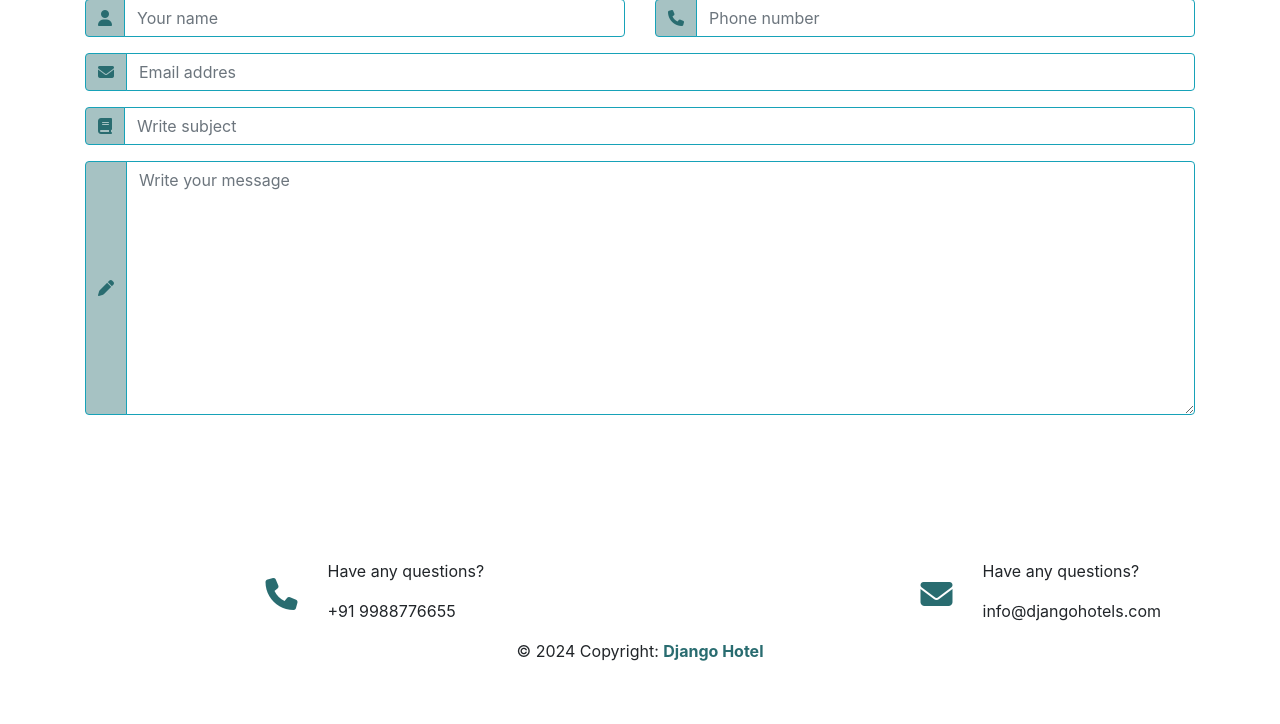
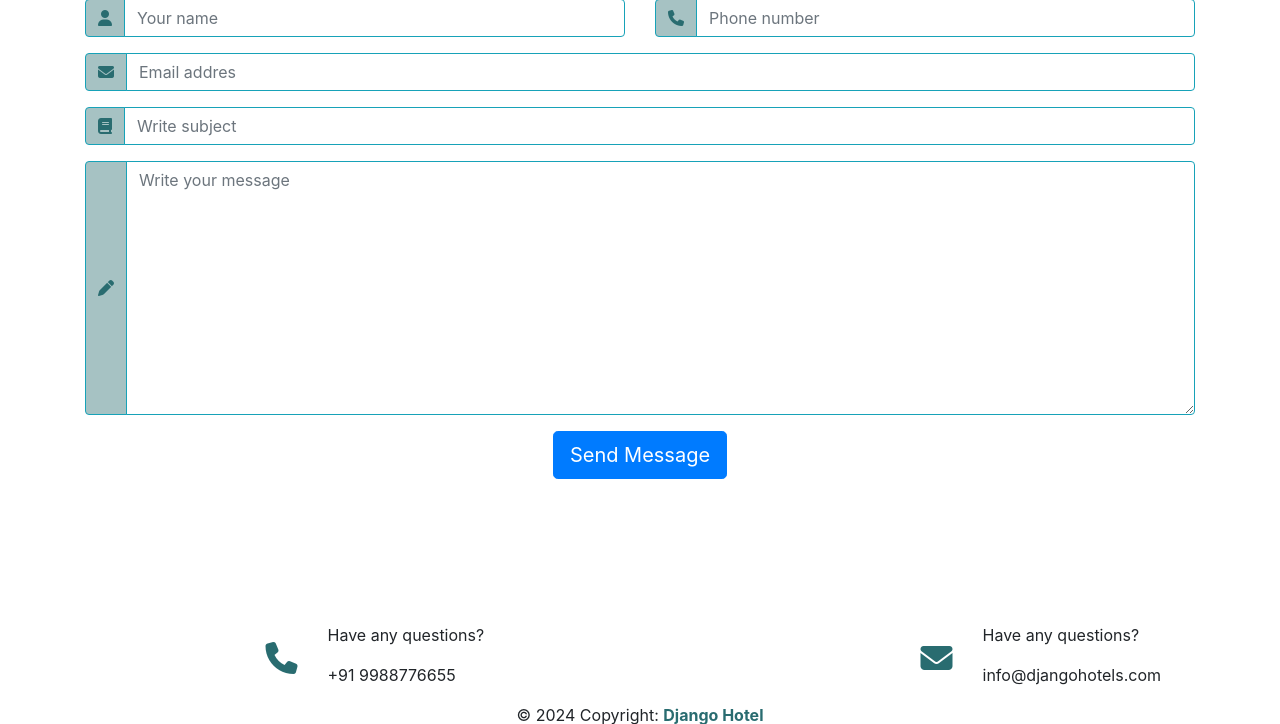
Before and after one commit to maharanasanjay5/djangohotels.com, a Django app: page //contact in a window 1280 px wide. Shown: the part 449-1173 px from the top of the page. Before the commit the page ends 1110 px from the top, so only its background shows below. Run offline with Django 3.2, Linux system fonts and the light colour scheme; some libraries are stand-ins or nearby versions.

Commit message:
Update contact.html

```diff
--- a/templates/pages/contact.html
+++ b/templates/pages/contact.html
@@ -157,6 +157,9 @@
                         </div>
                     </div>
                 </div>
+                  <div class="row mt-3"> <div class="col text-center"> <button type="submit" class="btn btn-primary btn-lg">Send Message</button>
+                     </div>
+                  </div>
             </form>
         </section>
     </div>
```
